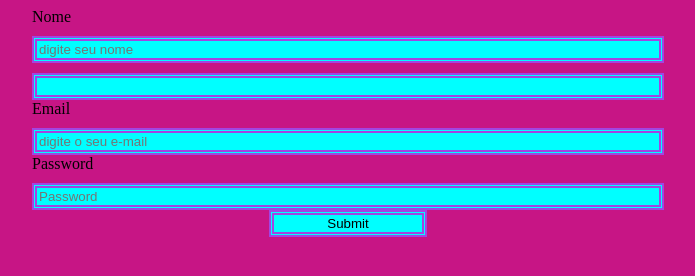
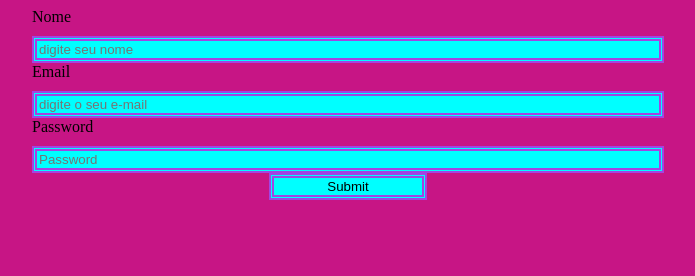
Before and after one commit to nicolyyval/projeto1, a plain HTML site: page index.html in a window 1280 px wide. Shown: the whole page, without its empty margins (292-987 px from the left). Drawn offline with Linux system fonts and the light colour scheme.

Commit message:
mudanca password

```diff
--- a/index.html
+++ b/index.html
@@ -8,16 +8,15 @@
 </head>
 
 <body>
-    <form action="">
+    <form action="https://br.shein.com/">
         <label for="">Nome</label>
         <input type="text" placeholder="digite seu nome" required>
-        <input for="">Email</label>
+        <label for="">Email</label>
         <input type="email" placeholder="digite o seu e-mail" required>
+        <label for="">Password</label>
+        <input type="password" placeholder="Password" required minlength="8">
+        <input type="submit" id="sub">
 
-        <label for="">Password</label>
-        <input type="text" placeholder="Password" required>
-
-        <input type="submit" id="sub">
     </form>
 </body>
 
```
